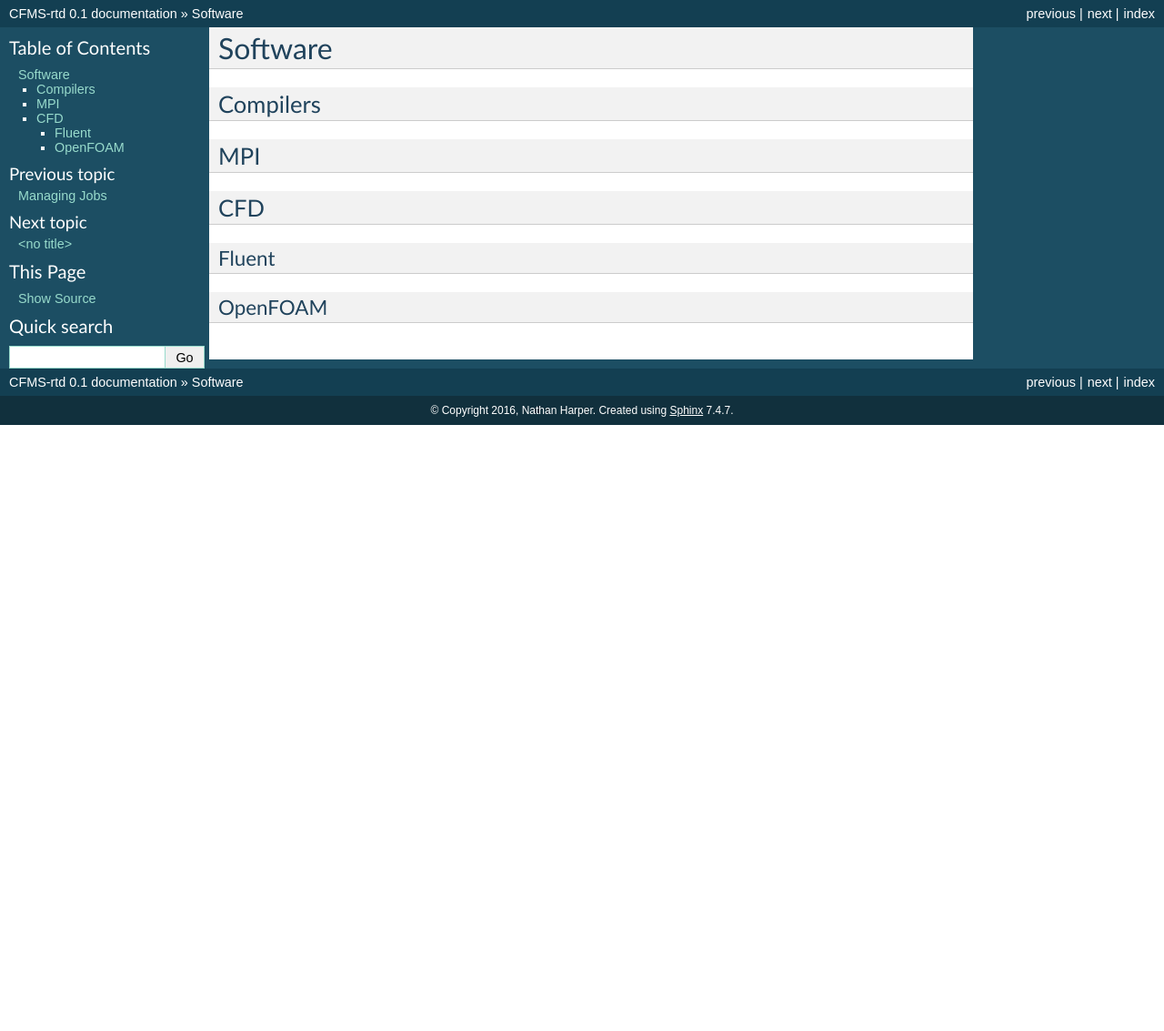
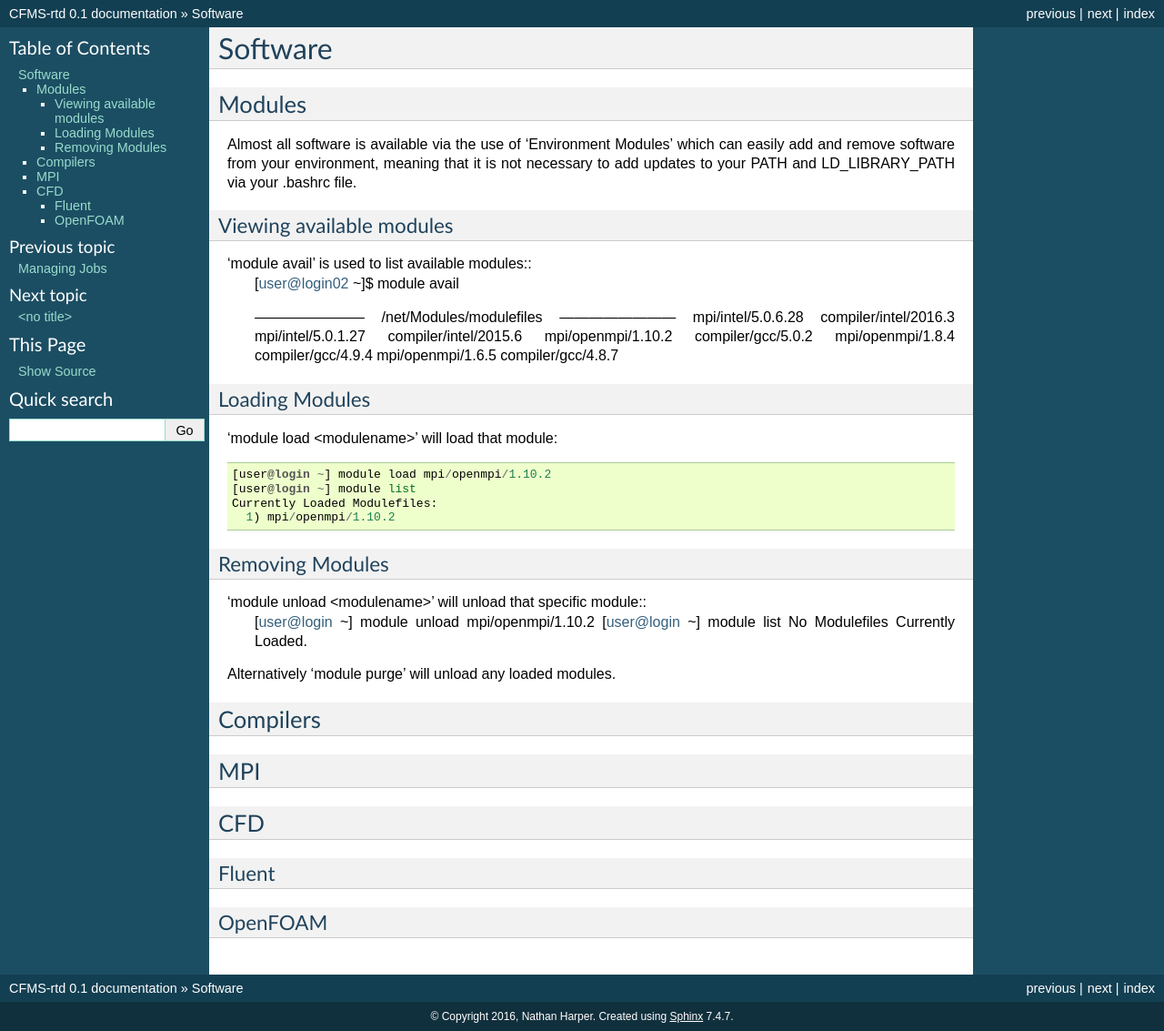
Before and after one commit to CFMS/cfms-rtd, a Sphinx documentation site: the page built from docs/software.rst, in a window 1280 px wide. Shown: the whole page at 91% size. Built offline with Sphinx 7.4.7, drawn with Linux system fonts in a browser that asks for light colours; pages that are not in the unit, such as notebooks, are missing from menus; before the commit the page ends 900 px from its top, so only the background shows below that.

Commit message:
various updates

```diff
--- a/docs/software.rst
+++ b/docs/software.rst
@@ -1,6 +1,42 @@
 ========
 Software
 ========
+
+Modules
+=======
+Almost all software is available via the use of 'Environment Modules' which can easily add and remove software
+from your environment, meaning that it is not necessary to add updates to your PATH and LD_LIBRARY_PATH via your
+.bashrc file.
+
+Viewing available modules
+-------------------------
+'module avail' is used to list available modules::
+  [user@login02 ~]$ module avail
+
+  ----------------------- /net/Modules/modulefiles ------------------------
+  mpi/intel/5.0.6.28          compiler/intel/2016.3
+  mpi/intel/5.0.1.27          compiler/intel/2015.6
+  mpi/openmpi/1.10.2          compiler/gcc/5.0.2
+  mpi/openmpi/1.8.4           compiler/gcc/4.9.4
+  mpi/openmpi/1.6.5           compiler/gcc/4.8.7
+
+Loading Modules
+---------------
+'module load <modulename>' will load that module::
+
+  [user@login ~] module load mpi/openmpi/1.10.2
+  [user@login ~] module list
+  Currently Loaded Modulefiles:
+    1) mpi/openmpi/1.10.2
+
+Removing Modules
+----------------
+'module unload <modulename>' will unload that specific module::
+  [user@login ~] module unload mpi/openmpi/1.10.2
+  [user@login ~] module list
+  No Modulefiles Currently Loaded.
+
+Alternatively 'module purge' will unload any loaded modules.
 
 
 Compilers
```
Also changed, not shown: docs/runningjobs.rst (+5 -5 lines).
